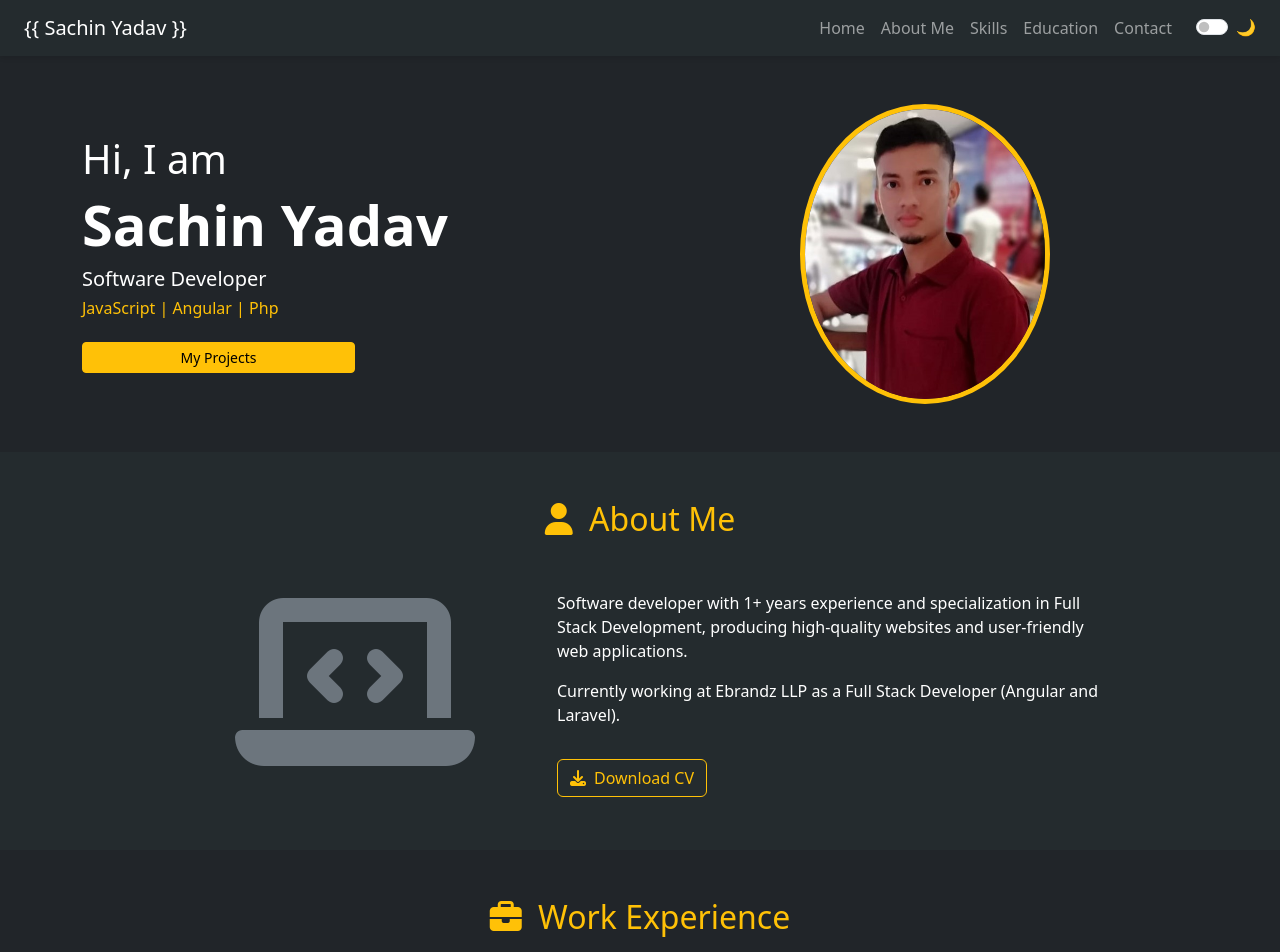
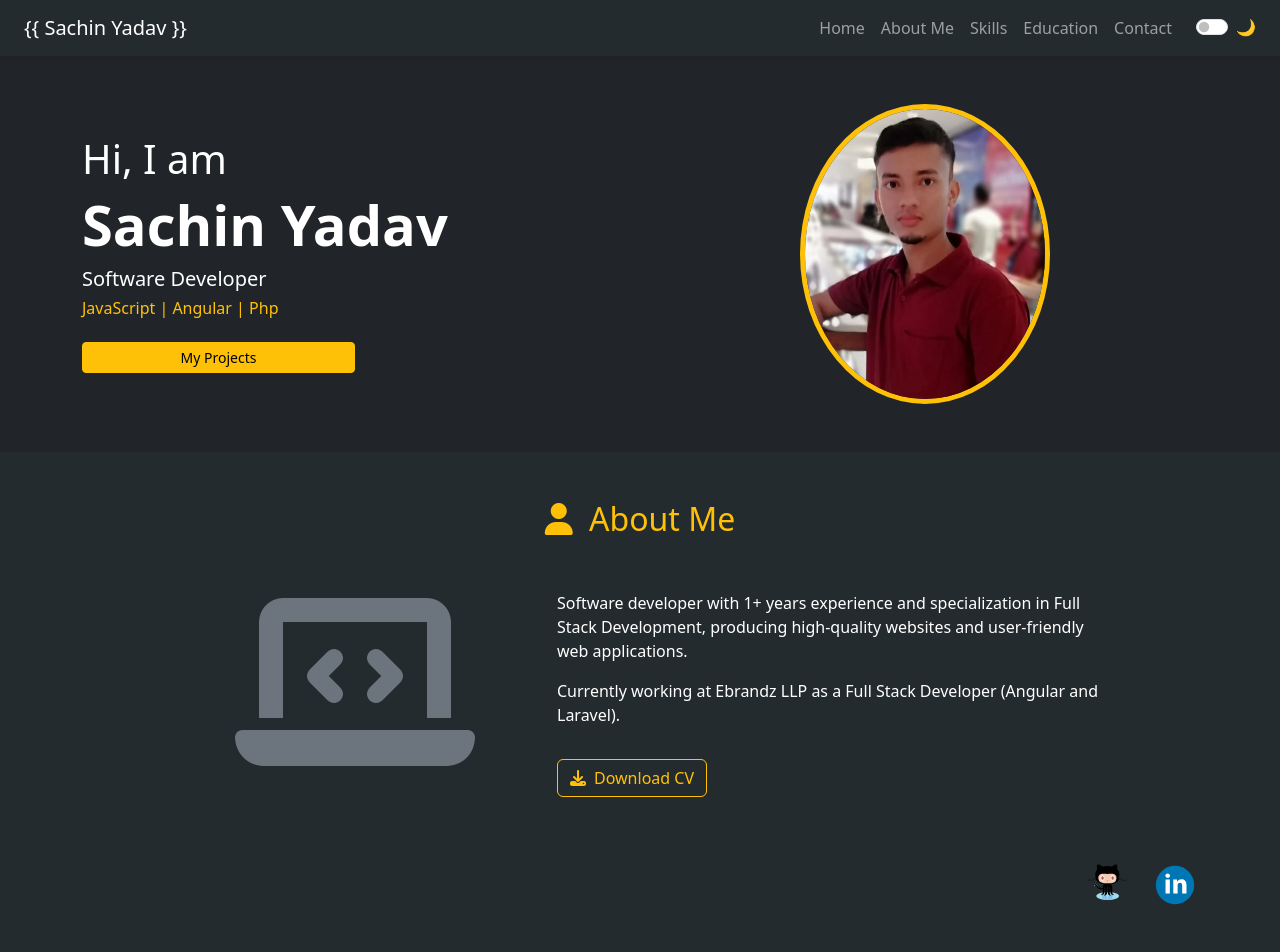
Before and after one commit to YSachin01/sachin-portfolio, an Angular app: page / in a window 1280 px wide. Shown: the top 952 px of the page. Built offline with nearby package versions, Linux system fonts and the light colour scheme.

Commit message:
add svg image

```diff
--- a/src/app/portfolio/about/about.component.html
+++ b/src/app/portfolio/about/about.component.html
@@ -1,24 +1,32 @@
 <section id="about" class="py-5">
   <div class="container">
-      <h2 class="text-center text-warning mb-5">
-        <i class="fas fa-user text-warning me-2"></i> About Me
+      <h2 class="text-center  mb-5" [ngClass]="toggleState ? 'text-primary' : 'text-warning'">
+          <i class="fas fa-user  me-2"></i> About Me
       </h2>
       <div class="row align-items-center justify-content-center">
           <!-- First Part: Icon -->
           <div class="col-md-4 text-center mb-4 mb-md-0">
-          <i class="fas fa-laptop-code text-secondary mb-4 display-1-custom"></i> <!-- Updated class -->
+              <i class="fas fa-laptop-code text-secondary mb-4 display-1-custom"></i>
+              <!-- Updated class -->
           </div>
-
           <!-- Second Part: Text Content -->
           <div class="col-md-6">
-          <p>
-            Software developer with 1+ years experience and specialization in Full Stack Development, producing high-quality websites and user-friendly web applications.
-          </p>
+              <p> Software developer with 1+ years experience and specialization in Full Stack Development, producing high-quality websites and user-friendly web applications. </p>
               <p>Currently working at Ebrandz LLP as a Full Stack Developer (Angular and Laravel).</p>
-          <a class="btn btn-outline-warning mt-3" href="CV.pdf" target="_blank" download>
-            <i class="fas fa-download me-2"></i>Download CV
+              <a class="btn mt-3" [ngClass]="{
+          'btn-outline-warning': !toggleState,
+          'btn-outline-primary': toggleState
+        }" href="CV.pdf" target="_blank" download>
+                  <i class="fas fa-download me-2"></i>Download CV </a>
+          </div>
+      </div>
+      <div class="row mt-5" style="display: flex; justify-content: flex-end;">
+          <a href="https://github.com/YSachin01" target="_blank" rel="noreferrer" style="width: 65px; height: 70px; border-radius: 50%; overflow: hidden; display: inline-block; ">
+              <img src="assets/github-icon.svg" alt="GitHub" style="width: 100%; height: 100%;" />
+          </a>
+          <a href="https://www.linkedin.com/in/test/" target="_blank" rel="noreferrer" style="width: 70px; height: 70px; border-radius: 50%; overflow: hidden; display: inline-block;">
+              <img src="assets/linkedin-icon.svg" alt="LinkedIn" style="width: 100%; height: 100%;" />
           </a>
       </div>
   </div>
-    </div>
 </section>
--- a/src/app/portfolio/about/about.component.ts
+++ b/src/app/portfolio/about/about.component.ts
@@ -1,4 +1,4 @@
-import { Component } from '@angular/core';
+import { Component, Input } from '@angular/core';
 
 @Component({
   selector: 'app-about',
@@ -6,5 +6,5 @@ import { Component } from '@angular/core';
   styleUrls: ['./about.component.css']
 })
 export class AboutComponent {
-
+  @Input() toggleState: boolean = false;
 }
--- a/src/app/portfolio/portfolio.component.html
+++ b/src/app/portfolio/portfolio.component.html
@@ -18,7 +18,7 @@
        <!-- <app-header [ngClass]="{'sticky-header': toggleState}" *ngSwitchCase="'header'" (themeToggle)="onToggleTheme($event)"></app-header> -->
 
       <app-home *ngSwitchCase="'home'" (themeToggle)="onToggleTheme($event)" [toggleState]="toggleState"></app-home>
-      <app-about *ngSwitchCase="'about'" (themeToggle)="onToggleTheme($event)"></app-about>
+      <app-about *ngSwitchCase="'about'" (themeToggle)="onToggleTheme($event)" [toggleState]="toggleState"></app-about>
       <app-experience *ngSwitchCase="'experience'" (themeToggle)="onToggleTheme($event)"></app-experience>
       <app-skills *ngSwitchCase="'skills'" (themeToggle)="onToggleTheme($event)"></app-skills>
       <app-education *ngSwitchCase="'education'" (themeToggle)="onToggleTheme($event)"></app-education>
--- a/src/index.html
+++ b/src/index.html
@@ -2,7 +2,7 @@
 <html lang="en">
 <head>
   <meta charset="utf-8">
-  <title>Sachin Yadav</title>
+  <title>My Portfolio | Sachin Yadav</title>
   <base href="/">
   <meta name="viewport" content="width=device-width, initial-scale=1">
   <link rel="icon" type="image/x-icon" href="favicon.ico">
```
Also changed, not shown: src/assets/github-icon.svg (added), src/assets/linkedin-icon.svg (added). Lines whose indentation alone changed are shown as unchanged.
